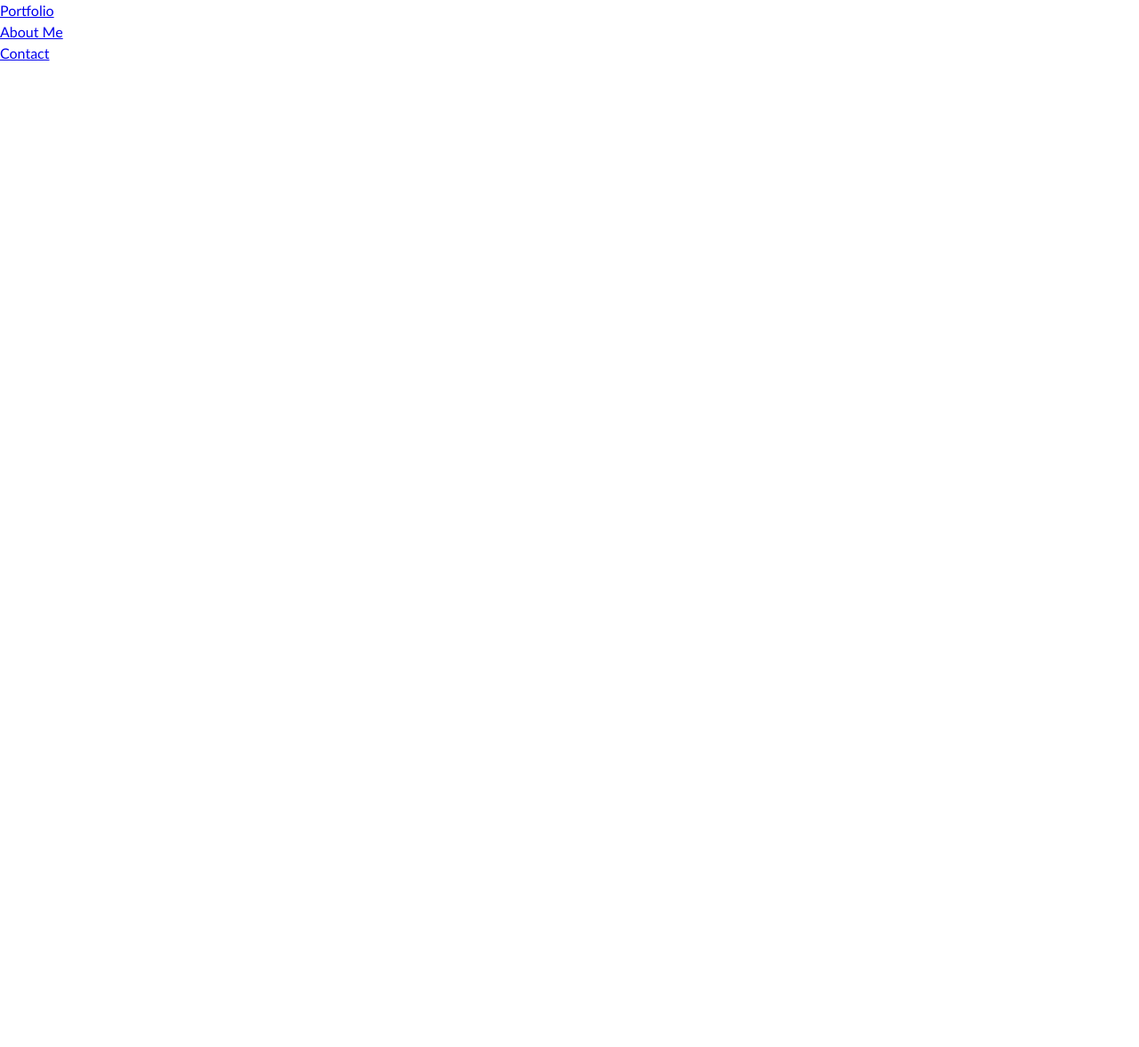
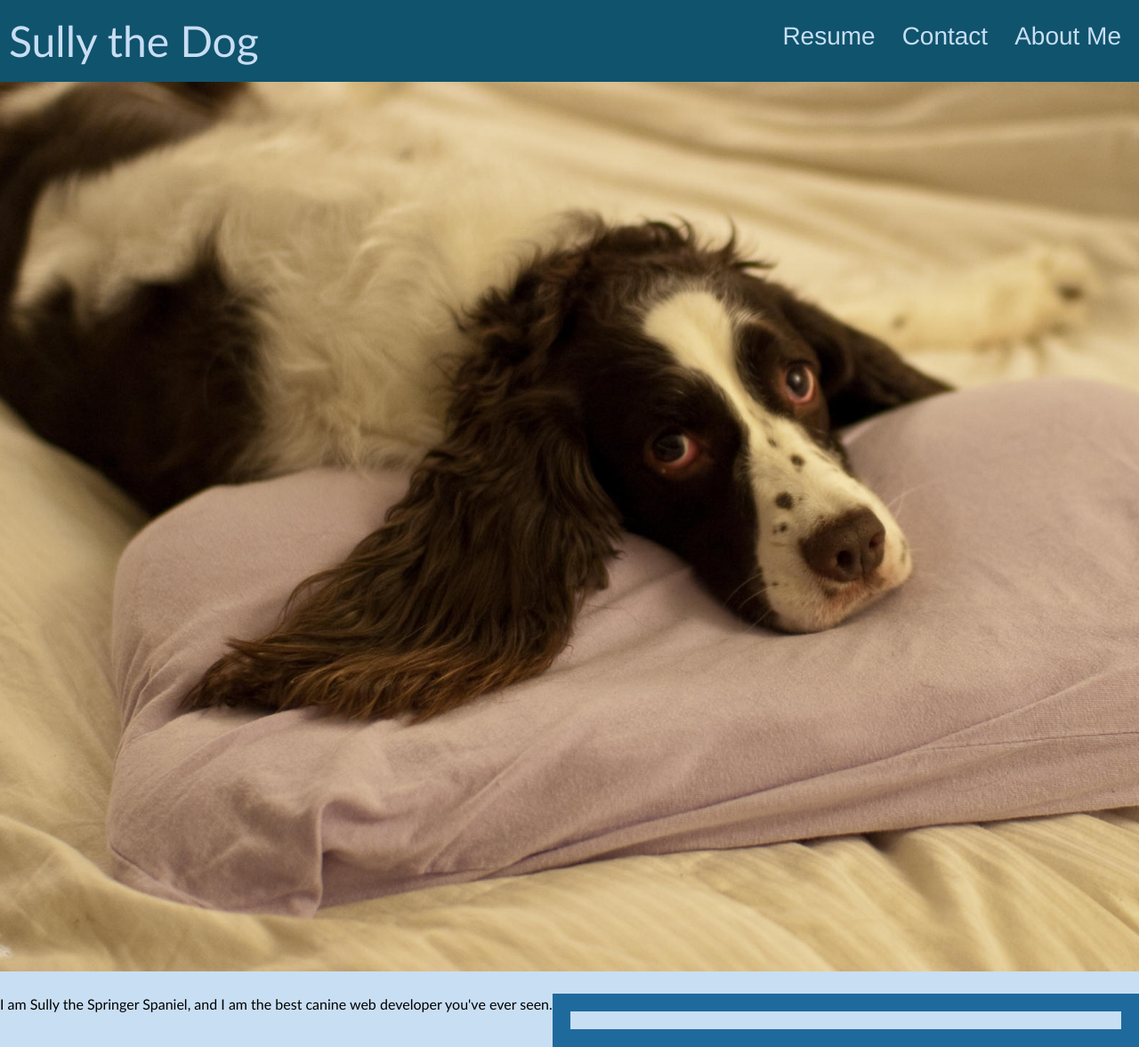
Before and after one commit to Scrysis/bcamp-week02-challenge, a plain HTML site: page index.html in a window 1280 px wide. Shown: the whole page at 89% size. Before the commit the page ends 800 px from the top, so only its background shows below. Drawn offline with Linux system fonts and the light colour scheme.

Commit message:
Oops. Complete change due to not originally understanding assignment.

```diff
--- a/assets/style.css
+++ b/assets/style.css
@@ -1,8 +1,8 @@
-.root{
-    --nav-blue: #0897cf;
-    --detail-color: #66edf1;
-    --sea-background: #1d3c58;
-    --body-text-color: white;
+:root{
+    --nav-blue: #10536d;
+    --detail-color: #1f6a9c;
+    --sea-background: #c8def3;
+    --body-textcolor: rgb(0, 0, 0);
 }
 
 
@@ -10,5 +10,105 @@ body{
     font-family: 'Trebuchet MS', 'Lucida Sans Unicode', 'Lucida Grande', 'Lucida Sans', Arial, sans-serif;
     line-height: 1.5;
     color:var(--body-text-color);
-    background-color: (var(--sea-background));
+    background-color: var(--sea-background);
 }
+
+.header {
+display: flex;
+justify-content: space-between;
+width: 100%;
+padding: 10px;
+font-family: 'Trebuchet MS', 'Lucida Sans Unicode', 'Lucida Grande', 'Lucida Sans', Arial, sans-serif;
+background-color: var(--nav-blue);
+color: var(--sea-background);
+}
+
+.header h1 {
+    display: inline;
+    font-size: 48px;
+    background-color: var(--nav-blue);
+}
+
+.header nav{
+
+    display: inline;
+    padding-top: 10px;
+    margin-right: 30px;
+
+    font-family: 'Franklin Gothic Medium', 'Arial Narrow', Arial, sans-serif;
+    font-size: 28px;
+    background-color: var(--nav-blue);
+}
+
+.header nav ul {
+    list-style-type: none;
+    float: right;
+}
+
+.header nav ul li {
+    /* display: inline-block; */
+    float: inline-end;
+    margin-left: 30px;
+}
+
+.header a{
+    color: var(--sea-background);
+}
+
+a {
+
+    text-decoration: none;
+}
+
+p{
+    color: var(--body-text-color);
+}
+.dogProgrammer {
+    width: 100%;
+    height: 1000px;
+    margin-bottom: 25px;
+    background-image: url("./English_springer_on_a_bed.jpg");
+    background-size: cover;
+    background-position: center;
+}
+
+main {
+    display: flex;
+    flex-wrap: wrap;
+}
+
+.card{
+    flex: 1 0 400px;
+    padding: 10px;
+    text-align: center;
+    border-style: solid;
+    border-width: 20px;
+    border-color: var(--detail-color);
+}
+
+.card.primeCard{
+    flex: 100%;
+}
+
+
+/* .row {
+    display: flex;
+    flex-wrap: wrap;
+    flex-direction: row;
+    margin-left: -1.5rem;
+    margin-right: -1.5rem;
+  }
+
+  .justify-center {
+    justify-content: center;
+  }
+
+  /* using a mobile-first approach, set base column width to be 100% and we'll update it using media queries for larger screen sizes */
+ /* .card-column {
+    flex: 1 0 100%;
+    padding: 1.5rem;
+    /* when the screen resizes, make it so our columns don't jump in size */
+   /* transition: flex-basis 500ms linear;
+    margin-bottom: 1.5rem;
+  }
+ */
--- a/index.html
+++ b/index.html
@@ -3,25 +3,34 @@
 <head>
     <meta charset="UTF-8">
     <meta name="viewport" content="width=device-width, initial-scale=1.0">
-    <title>Sullivan Portfolio Home</title>
+    <title>Sully the Programmer</title>
     <link rel="stylesheet" href="./assets/reset.css"/>
     <link rel="stylesheet" href="./assets/style.css".>
 
 </head>
 <body>
-    <header>
-        <h1><a href="index.html">Portfolio</a> </h1>
+    <header  class="header">
+        <h1><a href="index.html">Sully the Dog</a> </h1>
 
         <nav>
             <ul>
-                <li><a href="about.html">About Me</a></li>
-                <li><a href="contact.html">Contact</a></li>
+                <li><a href="#AboutMe">About Me</a></li>
+                <li><a href="#Contact">Contact</a></li>
+                <li><a href="#resume">Resume</a></li>
             </ul>
         </nav>
     </header>
-    <section>
+    <figure class="dogProgrammer"></figure>
+   <main>
+    <section class="aboutBlurb">
+        <p>
+            I am Sully the Springer Spaniel, and I am the best canine web developer you've ever seen.
+        </p>
+    </section>
+    <section class="primeCard"></section>
+    <section class="card"></section>
 
-    </section>
+   </main>
 
 </body>
 </html>
```
Also changed, not shown: assets/English-Springer-Spaniel.jpg (added), assets/English_springer_on_a_bed.jpg (added), assets/about.html (deleted), assets/contact.html (deleted), assets/english-springer-spaniel_05_002.jpg (added), 1 other file.
